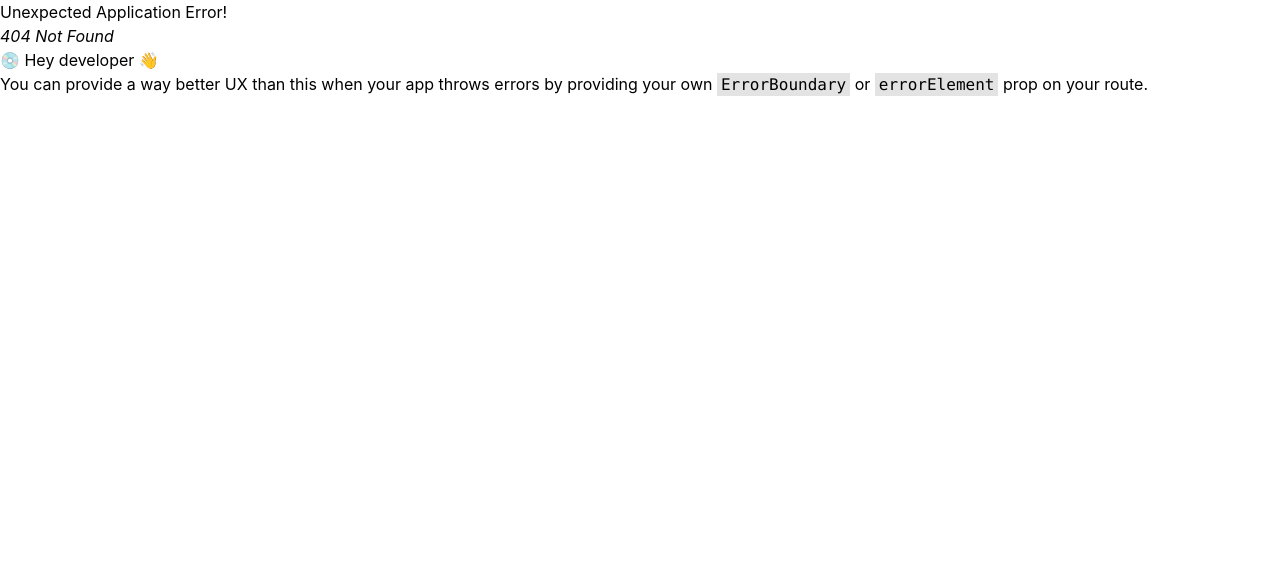
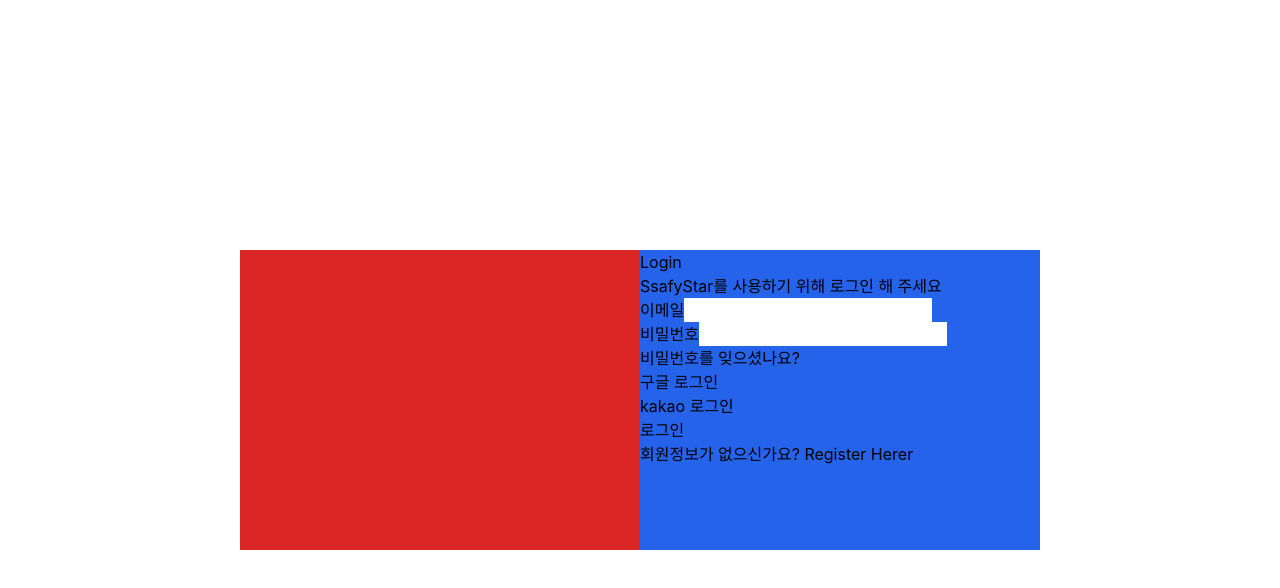
Before and after one commit to Stella-304/SSAFY-STAR, a React (Create React App) app in the folder FrontEnd/: page /login in a window 1280 px wide. Before the commit this address had no page. Shown: the top 588 px of the page. Built offline with nearby package versions, Linux system fonts and the light colour scheme.

Commit message:
[feat] 로그인 페이지 마크업

```diff
--- /dev/null
+++ b/FrontEnd/src/components/Input/Input.tsx
@@ -0,0 +1,14 @@
+interface props {
+  id: string;
+  type: string;
+  label: string;
+}
+
+export default function Input({ id, type, label }: props) {
+  return (
+    <div>
+      <label htmlFor={id}>{label}</label>
+      <input id={id} type={type}></input>
+    </div>
+  );
+}
--- a/FrontEnd/src/index.tsx
+++ b/FrontEnd/src/index.tsx
@@ -8,6 +8,7 @@ import Test1 from "./pages/test/Test1";
 import Test2 from "./pages/test/Test2";
 import Test3 from "./pages/test/Test3";
 
+import Login from "./pages/Login";
 const container = document.getElementById("root") as HTMLElement;
 const router = createBrowserRouter([
   {
@@ -27,6 +28,10 @@ const router = createBrowserRouter([
     path: "/test3",
     element: <Test3 />,
   },
+  {
+    path: "/login",
+    element: <Login />,
+  },
 ]);
 createRoot(container).render(
   <React.StrictMode>
--- a/FrontEnd/src/pages/Login.tsx
+++ b/FrontEnd/src/pages/Login.tsx
@@ -1,3 +1,33 @@
+import Input from "../components/Input/Input";
+
 export default function Login() {
-  return <div className="w-full h-screen"></div>;
+  return (
+    <div className="w-full h-screen flex items-center">
+      <div className="w-800 h-300 flex m-auto">
+        {/* 왼쪽 배경 */}
+        <div className="w-400 h-300 bg-red-600"></div>
+        {/* 오른쪽 로그인영역 */}
+        <div className="w-400 h-300 bg-blue-600">
+          <div>
+            <h1>Login</h1>
+            <span>SsafyStar를 사용하기 위해 로그인 해 주세요</span>
+          </div>
+          <div>
+            <Input id="email" type="input" label="이메일" />
+            <Input id="password" type="password" label="비밀번호" />
+            <div>비밀번호를 잊으셨나요?</div>
+          </div>
+          <div>
+            {/* oauth */}
+            <div>
+              <div>구글 로그인</div>
+              <div>kakao 로그인</div>
+            </div>
+            <div>로그인</div>
+            <div>회원정보가 없으신가요? Register Herer</div>
+          </div>
+        </div>
+      </div>
+    </div>
+  );
 }
```
Also changed, not shown: FrontEnd/public/earth_back1.png (added), FrontEnd/public/earth_back2.png (added).
